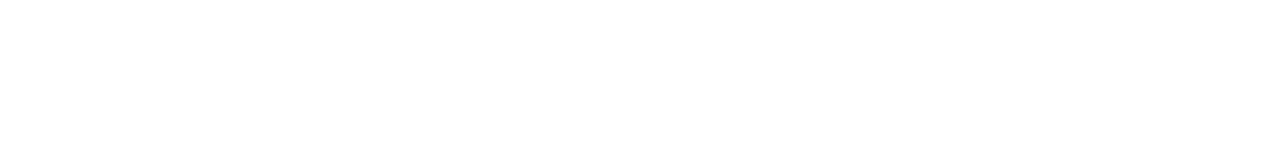
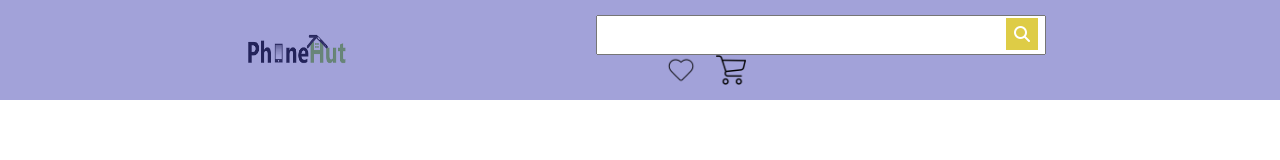
Before and after one commit to Muhammad-Ilyas-Khan/task05-htm-css, a plain HTML site: page index.htm in a window 1280 px wide. Drawn offline with Linux system fonts and the light colour scheme.

Commit message:
Add navigation bar, images, and initial CSS styling for layout and design.

```diff
--- a/index.htm
+++ b/index.htm
@@ -5,6 +5,22 @@
     <meta name="viewport" content="width=device-width, initial-scale=1.0" />
     <title>PhoneHut</title>
     <link rel="stylesheet" href="./style.css" />
+    <script
+      src="https://kit.fontawesome.com/7c4ea39d9d.js"
+      crossorigin="anonymous"
+    ></script>
   </head>
-  <body></body>
+  <body>
+    <nav>
+      <img src="./images/logo.png" alt="phonehut logo" id="logo" />
+      <div class="input">
+        <input type="search" name="search" id="searc" />
+        <i class="fa fa-search"></i>
+        <div class="cart">
+          <img src="./images/wishlist.png" alt="wishlist" />
+          <img src="./images/shopping-cart.png" alt="shopping cart" />
+        </div>
+      </div>
+    </nav>
+  </body>
 </html>
--- a/style.css
+++ b/style.css
@@ -0,0 +1,46 @@
+* {
+    margin: 0;
+    padding: 0;
+}
+/* nav */
+nav {
+    width: 100%;
+    height: 100px;
+    background-color: rgba(71, 71, 180, 0.5);
+    display: flex;
+    justify-content: space-evenly;
+    align-items: center;
+
+}
+#logo {
+    display: flex;
+    z-index: -2;
+    width: 120px;
+    height: 120px;
+}
+#input {
+    display: flex;
+
+}
+input {
+    width: 450px;
+    height: 40px;
+}
+i {
+    background-color: rgb(222, 204, 70);
+    color: #fff;
+    padding: 8px;
+    margin-left: -40px;
+}
+.cart {
+    display: flex;
+
+    padding: 0px 50px;
+    width: 30px;
+    height: 30px;
+
+}
+.cart img {
+    padding-left: 20px;
+
+}
```
Also changed, not shown: images/logo.png (added), images/shopping-cart.png (added), images/wishlist.png (added).
